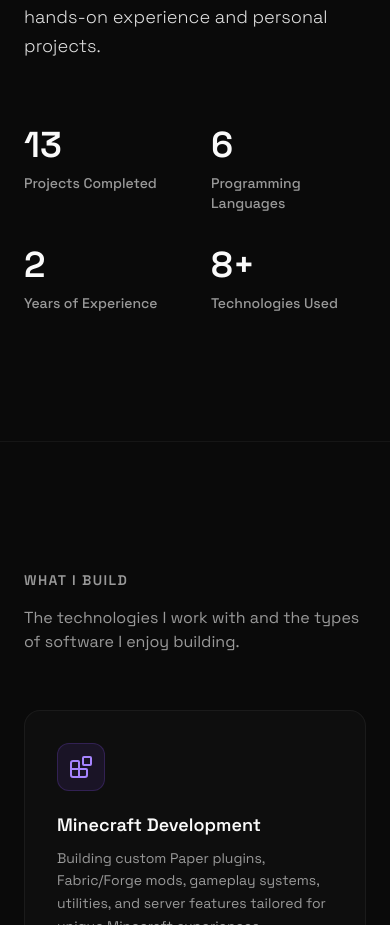
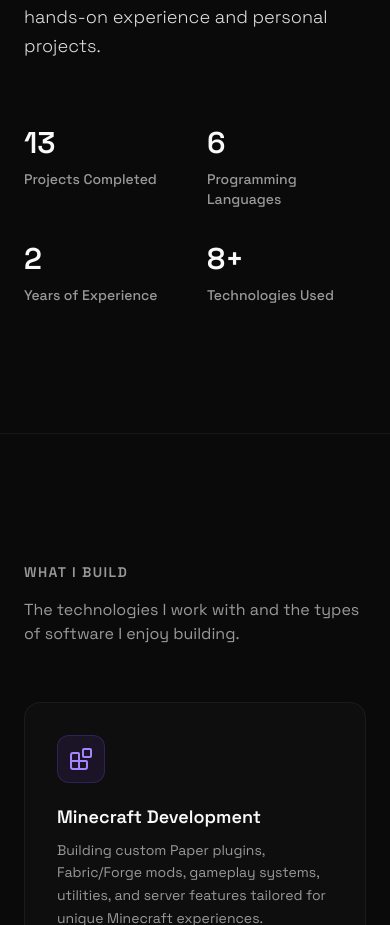
Before and after one commit to glockyyuzei/glocky-portfolio, a React (Vite) app: page / in a window 390 px wide. Shown: the part 1648-2573 px from the top of the page. Built offline with nearby package versions, Linux system fonts and the light colour scheme.

Commit message:
Portfolio Update

```diff
--- a/src/components/portfolio/About.tsx
+++ b/src/components/portfolio/About.tsx
@@ -29,20 +29,20 @@
             </p>
           </div>
 
-          <div className="grid grid-cols-2 gap-8">
+          <div className="grid grid-cols-2 gap-x-6 gap-y-8 sm:gap-8">
             {STATS.map((stat, i) => (
               <motion.div
                 key={stat.label}
                 initial={{ opacity: 0, y: 20 }}
                 whileInView={{ opacity: 1, y: 0 }}
-                viewport={{ once: true, margin: "-100px" }}
+                viewport={{ once: true, margin: "-50px" }}
                 transition={{ duration: 0.6, delay: i * 0.1 }}
-                className="flex flex-col gap-2"
+                className="flex flex-col gap-2 min-w-0"
               >
-                <div className="text-4xl font-semibold text-primary">
+                <div className="text-3xl sm:text-4xl font-semibold text-primary">
                   <AnimatedCounter value={stat.value} suffix={stat.suffix} />
                 </div>
-                <div className="text-sm text-muted-foreground font-medium">
+                <div className="text-sm text-muted-foreground font-medium break-words">
                   {stat.label}
                 </div>
               </motion.div>
--- a/src/components/portfolio/AnimatedCounter.tsx
+++ b/src/components/portfolio/AnimatedCounter.tsx
@@ -3,7 +3,7 @@
 
 export function AnimatedCounter({ value, suffix = "" }: { value: number, suffix?: string }) {
   const ref = useRef<HTMLSpanElement>(null);
-  const inView = useInView(ref, { once: true, margin: "-50px" });
+  const inView = useInView(ref, { once: true, margin: "0px" });
   const [count, setCount] = useState(0);
 
   useEffect(() => {
```
